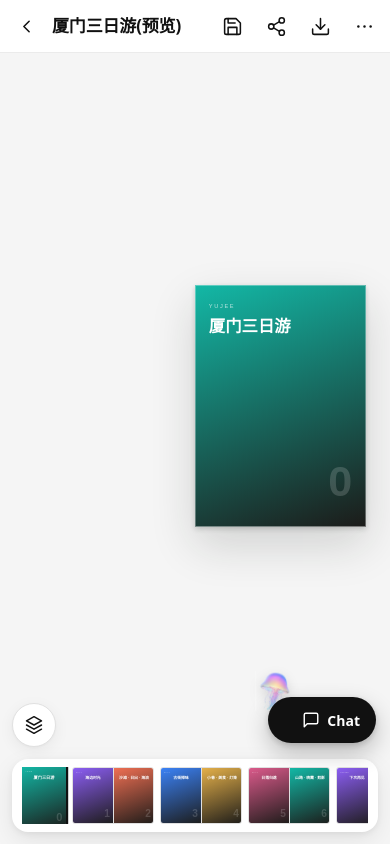
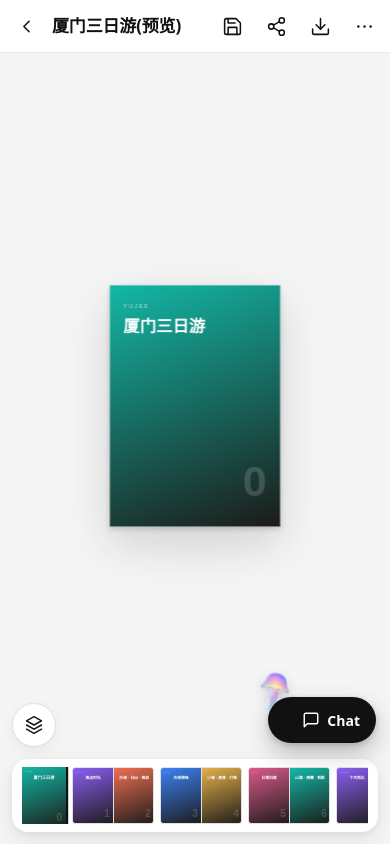
Before and after one commit to guanlili/yujee-china, a Next.js app in the folder apps/web/: page /en/dev/mobile in a window 390 px wide. Built offline with nearby package versions, Linux system fonts and the light colour scheme; no server answers; a web font is replaced by a local one.

Commit message:
fix(editor): smooth mobile cover book motion

```diff
--- a/apps/web/src/components/album/editor-v2/mobile/MobileEditor.tsx
+++ b/apps/web/src/components/album/editor-v2/mobile/MobileEditor.tsx
@@ -30,11 +30,12 @@ import type { Density } from '../mobile-canvas';
 import { browseScreen, browseUnits, stepScreen, screenStartOfPage, type BrowseScreen } from './browse-window';
 import { fitBox, spreadAspect } from './fit-box';
 import {
+  EDGE_FLIP_MS,
   FLIP_EASE,
   FLIP_MS,
   FLIP_SETTLE_MS,
-  centeredSoloLayers,
-  edgeSoloGeometry,
+  edgeLayers,
+  edgeMotion,
   flipTransition,
   leafGeometry,
   leafLayers,
@@ -162,6 +163,7 @@ export function MobileEditor({
     transition: FlipTransition;
   } | null>(null);
   const [leafAngle, setLeafAngle] = useState(0);
+  const [bookShiftPct, setBookShiftPct] = useState(0);
   const flipTimer = useRef<number | null>(null);
   // 无障碍:系统设了减弱动效就不翻纸,直接切(同 FlipBook)。渲染期不读 matchMedia。
   const [reducedMotion, setReducedMotion] = useState(false);
@@ -262,22 +264,26 @@ export function MobileEditor({
       setStartPage(toStart);
       return;
     }
+    const edge = transition === 'spread' ? null : edgeMotion(transition);
+    setLeafAngle(edge?.startAngle ?? 0);
+    setBookShiftPct(edge?.startShiftPct ?? 0);
     setAnim({ dir: d, toStart, transition });
-    setLeafAngle(0);
     // 下一帧才给终止角,transition 才会跑(同 FlipBook)。
     requestAnimationFrame(() => {
-      const geometry =
+      setLeafAngle(
         transition === 'spread'
-          ? leafGeometry(d, fromShape!.faces)
-          : edgeSoloGeometry(transition);
-      setLeafAngle(geometry.endAngle);
+          ? leafGeometry(d, fromShape!.faces).endAngle
+          : edge!.endAngle,
+      );
+      setBookShiftPct(edge?.endShiftPct ?? 0);
     });
     flipTimer.current = window.setTimeout(() => {
       setStartPage(toStart);
       setAnim(null);
       setLeafAngle(0);
+      setBookShiftPct(0);
       flipTimer.current = null;
-    }, FLIP_MS + FLIP_SETTLE_MS);
+    }, (edge ? EDGE_FLIP_MS : FLIP_MS) + FLIP_SETTLE_MS);
   };
 
   // 量板子;每页多大由 fitBox 算出来,不靠 CSS 比例硬凑(会被 max-width 夹破)。
@@ -403,6 +409,7 @@ export function MobileEditor({
   const toScreen = anim
     ? browseScreen(spreads, pages, anim.toStart, MOBILE_BROWSE_DENSITY)
     : null;
+  const restingSoloRole = anim == null ? shapeOf(screen)?.soloRole ?? null : null;
 
   return (
     <div
@@ -438,24 +445,24 @@ export function MobileEditor({
           // 纸片转过 90° 后露出来的就是它。翻纸只发生在一屏一个开页时,故 anim 时必为这一格。
           // 目标屏的面必须经 soleLayout 从**目标屏自己**取(理由见 soleLayout 抬头)。
           const toLayout = toScreen ? soleLayout(toScreen) : null;
-          const soloTransition = anim != null && anim.transition !== 'spread';
-          // 独页静止时占真实书本页位：封面在右、封尾在左。半本书宽的外边距
-          // 与纸张一起组成完整 bookBox 宽的 margin box，所以整本书仍在画板中居中。
-          const restingSoloRole =
-            !soloTransition && kind === 'solo' ? shapeOf(screen)?.soloRole ?? null : null;
+          const activeEdgeMotion =
+            anim != null && anim.transition !== 'spread' ? edgeMotion(anim.transition) : null;
           const layers =
             anim != null && toLayout != null
               ? anim.transition === 'spread'
                 ? leafLayers(anim.dir, resting.faces.length, resting.faces, toLayout.faces)
-                : centeredSoloLayers(resting.faces, toLayout.faces)
+                : edgeLayers(anim.transition, resting.faces, toLayout.faces)
               : null;
           const faces: (number | null)[] = layers ? layers.under : resting.faces;
-          // 容器按 wide 算宽(双宽跨页是「一张面 + 两页宽」),不按面数算 ——
-          // 否则 full 会被缩成半宽。
+          // 封面/封尾静止与开合都保留完整双页坐标系：纸仍是半宽，但书体本身
+          // 只靠 translateX 在单页居中位和双页中缝位之间移动，不再瞬间扩容。
           const box =
-            !soloTransition && resting.wide === 1
-              ? { w: bookBox.w / 2, h: bookBox.h }
-              : bookBox;
+            restingSoloRole != null || activeEdgeMotion != null
+              ? bookBox
+              : resting.wide === 1
+                ? { w: bookBox.w / 2, h: bookBox.h }
+                : bookBox;
+          const faceWidth = restingSoloRole != null ? bookBox.w / 2 : box.w / faces.length;
           const face = (pi: number | null, w: number) =>
             box.w > 0
               ? pageFaceHTML(pi == null ? null : (pages[pi] ?? null), w, box.h, ctxOf(pi ?? -1))
@@ -464,15 +471,20 @@ export function MobileEditor({
             layers && anim
               ? anim.transition === 'spread'
                 ? leafGeometry(anim.dir, resting.faces.length)
-                : edgeSoloGeometry(anim.transition)
+                : edgeMotion(anim.transition)
               : null;
+          const restingShiftPct =
+            restingSoloRole === 'cover' ? -25 : restingSoloRole === 'ending' ? 25 : 0;
           return (
             <div
               className="mspread"
               key={si}
               data-solo={kind === 'solo' ? '1' : undefined}
               data-kind={kind}
-              data-solo-transition={soloTransition ? '1' : undefined}
+              data-edge-motion={activeEdgeMotion ? '1' : undefined}
+              data-edge-opening={activeEdgeMotion?.opening ? '1' : undefined}
+              data-edge-closing={activeEdgeMotion && !activeEdgeMotion.opening ? '1' : undefined}
+              data-resting-solo={restingSoloRole ? '1' : undefined}
               // 书脊中缝只在**真的摆了两张面**时才画。判据是渲染出的面数,不是 solo:
               // 密度 1 时 onlyPage 只留一页(那个开页并不 solo),按 solo 判会给单页画中缝;
               // 双宽跨页(full)也只有一张面 —— 画面本就连续,同样不该有中缝。
@@ -480,8 +492,10 @@ export function MobileEditor({
               style={{
                 width: box.w,
                 height: box.h,
-                marginLeft: restingSoloRole === 'cover' ? bookBox.w / 2 : undefined,
-                marginRight: restingSoloRole === 'ending' ? bookBox.w / 2 : undefined,
+                transform: `translateX(${activeEdgeMotion ? bookShiftPct : restingShiftPct}%)`,
+                transition: activeEdgeMotion
+                  ? `transform ${EDGE_FLIP_MS}ms ${FLIP_EASE}`
+                  : undefined,
               }}
             >
               {faces.map((pi, half) => (
@@ -489,13 +503,17 @@ export function MobileEditor({
                   className="mpage"
                   key={half}
                   data-page-index={pi ?? undefined}
-                  style={{ width: box.w / faces.length }}
+                  style={{
+                    width: faceWidth,
+                    marginLeft:
+                      restingSoloRole === 'cover' && half === 0 ? bookBox.w / 2 : undefined,
+                  }}
                 >
                   {/* 页面内容天生是 HTML 字符串(模板产出)。这个节点由本组件独占,
                       没有第二方会重建它 —— 与旧实现的根本区别。 */}
                   <div
                     className="mpage-face"
-                    dangerouslySetInnerHTML={{ __html: face(pi, box.w / faces.length) }}
+                    dangerouslySetInnerHTML={{ __html: face(pi, faceWidth) }}
                   />
                 </div>
               ))}
@@ -511,7 +529,9 @@ export function MobileEditor({
                     width: box.w * geo.widthFrac,
                     transformOrigin: geo.origin,
                     transform: `rotateY(${leafAngle}deg)`,
-                    transition: `transform ${FLIP_MS}ms ${FLIP_EASE}`,
+                    transition: `transform ${
+                      anim.transition === 'spread' ? FLIP_MS : EDGE_FLIP_MS
+                    }ms ${FLIP_EASE}`,
                   }}
                 >
                   <div className="mleaf-face">
--- a/apps/web/src/components/album/editor-v2/mobile/flip.ts
+++ b/apps/web/src/components/album/editor-v2/mobile/flip.ts
@@ -12,6 +12,8 @@ import { shouldDirectSwitch } from '../../spreads';
 
 /** 与 FlipBook 的 FLIP_MS 一致(它对齐 editor.html 的 .flipper transition)。 */
 export const FLIP_MS = 900;
+/** 封皮开合比正文翻页更短，减少整书位移的拖沓感。 */
+export const EDGE_FLIP_MS = 700;
 /** 与 FlipBook 的纸片 transition 一致。 */
 export const FLIP_EASE = 'cubic-bezier(.45,.05,.2,1)';
 /** 收尾定格的余量(同 FlipBook:FLIP_MS + 40)。 */
@@ -19,7 +21,12 @@ export const FLIP_SETTLE_MS = 40;
 
 export type FlipDir = 'next' | 'prev';
 export type SoloRole = 'cover' | 'ending' | null;
-export type FlipTransition = 'spread' | 'cover-open' | 'ending-open';
+export type FlipTransition =
+  | 'spread'
+  | 'cover-open'
+  | 'cover-close'
+  | 'ending-close'
+  | 'ending-open';
 
 /** 一屏的形状。solo/full 与桌面同一套分类(spreadRenderKind)。 */
 export type ScreenShape = {
@@ -66,6 +73,22 @@ export function flipTransition(
     return 'cover-open';
   }
   if (
+    fromRole === null &&
+    from.faces === 2 &&
+    toRole === 'cover' &&
+    dir === 'prev'
+  ) {
+    return 'cover-close';
+  }
+  if (
+    fromRole === null &&
+    from.faces === 2 &&
+    toRole === 'ending' &&
+    dir === 'next'
+  ) {
+    return 'ending-close';
+  }
+  if (
     fromRole === 'ending' &&
     toRole === null &&
     to.faces === 2 &&
@@ -93,6 +116,13 @@ export type LeafGeometry = {
   endAngle: number;
 };
 
+export type EdgeMotion = LeafGeometry & {
+  startAngle: number;
+  startShiftPct: number;
+  endShiftPct: number;
+  opening: boolean;
+};
+
 export function leafGeometry(dir: FlipDir, halves: number): LeafGeometry {
   // 对开:翻下一页 = 右半页绕书脊(中线)往左扫,落到左半边。
   // 翻上一页是镜像。几何逐条对齐 FlipBook 的 turning leaf。
@@ -107,13 +137,56 @@ export function leafGeometry(dir: FlipDir, halves: number): LeafGeometry {
     : { leftFrac: 0, widthFrac: 1, origin: 'right center', endAngle: 180 };
 }
 
-/** 独页占双页书盒的一半并贴住中缝：封面在右、封尾在左。 */
-export function edgeSoloGeometry(
+/** 封皮始终占半本书，书体位移与旋转一起把独页和双页坐标系接起来。 */
+export function edgeMotion(
   transition: Exclude<FlipTransition, 'spread'>,
-): LeafGeometry {
-  return transition === 'cover-open'
-    ? { leftFrac: 0.5, widthFrac: 0.5, origin: 'left center', endAngle: -180 }
-    : { leftFrac: 0, widthFrac: 0.5, origin: 'right center', endAngle: 180 };
+): EdgeMotion {
+  switch (transition) {
+    case 'cover-open':
+      return {
+        leftFrac: 0.5,
+        widthFrac: 0.5,
+        origin: 'left center',
+        startAngle: 0,
+        endAngle: -180,
+        startShiftPct: -25,
+        endShiftPct: 0,
+        opening: true,
+      };
+    case 'cover-close':
+      return {
+        leftFrac: 0.5,
+        widthFrac: 0.5,
+        origin: 'left center',
+        startAngle: -180,
+        endAngle: 0,
+        startShiftPct: 0,
+        endShiftPct: -25,
+        opening: false,
+      };
+    case 'ending-close':
+      return {
+        leftFrac: 0,
+        widthFrac: 0.5,
+        origin: 'right center',
+        startAngle: 180,
+        endAngle: 0,
+        startShiftPct: 0,
+        endShiftPct: 25,
+        opening: false,
+      };
+    case 'ending-open':
+      return {
+        leftFrac: 0,
+        widthFrac: 0.5,
+        origin: 'right center',
+        startAngle: 0,
+        endAngle: 180,
+        startShiftPct: 25,
+        endShiftPct: 0,
+        opening: true,
+      };
+  }
 }
 
 /** 翻纸过程中三层各画哪一页(页数组下标;null = 那半边空着)。 */
@@ -146,12 +219,23 @@ export function leafLayers(
   return { under: [to[0] ?? null], front: from[0] ?? null, back: to[0] ?? null };
 }
 
-/** 独页翻开时正文跨页完整垫底，独页只作为纸片正面。 */
-export function centeredSoloLayers(
+/**
+ * 封皮开合始终把正文跨页垫在底下；封皮背面复用它最终覆盖的正文页，
+ * 这样叶片在 ±180° 的起止帧与底层完全重合，不会闪出一张空白纸。
+ */
+export function edgeLayers(
+  transition: Exclude<FlipTransition, 'spread'>,
   from: (number | null)[],
   to: (number | null)[],
 ): LeafLayers {
-  return { under: to, front: from[0] ?? null, back: null };
+  const opening = transition === 'cover-open' || transition === 'ending-open';
+  const body = opening ? to : from;
+  const solo = opening ? from[0] ?? null : to[0] ?? null;
+  const back =
+    transition === 'cover-open' || transition === 'cover-close'
+      ? body[0] ?? null
+      : body[1] ?? null;
+  return { under: body, front: solo, back };
 }
 
 /** 纸片正面的翻页受光:靠书脊那侧压暗一点。取自 FlipBook 的 page-turn shading。 */
--- a/apps/web/src/components/album/editor-v2/mobile/mobile-editor.css
+++ b/apps/web/src/components/album/editor-v2/mobile/mobile-editor.css
@@ -315,19 +315,69 @@
   box-shadow: inset 0 0 0 1px rgba(255, 255, 255, 0.32);
 }
 
+.mobile-editor .mspread[data-resting-solo='1'] {
+  /* 完整双页盒只提供坐标系，静止时只有真实的半宽封皮产生投影。 */
+  box-shadow: none;
+}
+
+.mobile-editor .mspread[data-resting-solo='1'] .mpage {
+  box-shadow:
+    0 2px 5px rgba(24, 28, 27, 0.18),
+    0 18px 42px rgba(24, 28, 27, 0.16),
+    inset 0 0 0 1px rgba(255, 255, 255, 0.32),
+    inset 0 0 0 1.5px rgba(24, 28, 27, 0.04);
+}
+
 .mobile-editor .mpage-face {
   width: 100%;
   height: 100%;
 }
 
-/* 独页翻开的一瞬间,正文跨页作为底层淡入,避免在居中封面两侧突然闪现。 */
-.mobile-editor .mspread[data-solo-transition='1'] .mpage {
-  animation: msolo-under-in 220ms var(--ease) both;
+/* 封皮打开先保持独页，正文与书脊在 30% 进度后才显现；闭合则做镜像渐隐。 */
+.mobile-editor .mspread[data-edge-opening='1'] .mpage,
+.mobile-editor .mspread[data-edge-opening='1'][data-halves='2']::before {
+  animation: medge-under-in 200ms var(--ease) 210ms both;
 }
 
-@keyframes msolo-under-in {
+.mobile-editor .mspread[data-edge-closing='1'] .mpage,
+.mobile-editor .mspread[data-edge-closing='1'][data-halves='2']::before {
+  animation: medge-under-out 180ms var(--ease) 350ms both;
+}
+
+.mobile-editor .mspread[data-edge-opening='1'] {
+  animation: medge-shadow-in 700ms var(--ease) both;
+}
+
+.mobile-editor .mspread[data-edge-closing='1'] {
+  animation: medge-shadow-out 700ms var(--ease) both;
+}
+
+@keyframes medge-under-in {
   from { opacity: 0; }
   to { opacity: 1; }
+}
+
+@keyframes medge-under-out {
+  from { opacity: 1; }
+  to { opacity: 0; }
+}
+
+@keyframes medge-shadow-in {
+  from { box-shadow: 0 0 0 rgba(24, 28, 27, 0); }
+  to {
+    box-shadow:
+      0 2px 5px rgba(24, 28, 27, 0.18),
+      0 18px 42px rgba(24, 28, 27, 0.16);
+  }
+}
+
+@keyframes medge-shadow-out {
+  from {
+    box-shadow:
+      0 2px 5px rgba(24, 28, 27, 0.18),
+      0 18px 42px rgba(24, 28, 27, 0.16);
+  }
+  to { box-shadow: 0 0 0 rgba(24, 28, 27, 0); }
 }
 
 /* ── 画板左下角:只保留画板背景(「这屏怎么看」,不进导航栏) ───────────────── */
```
Also changed, not shown: 2 other files (tests, documents, lock files or other folders).
